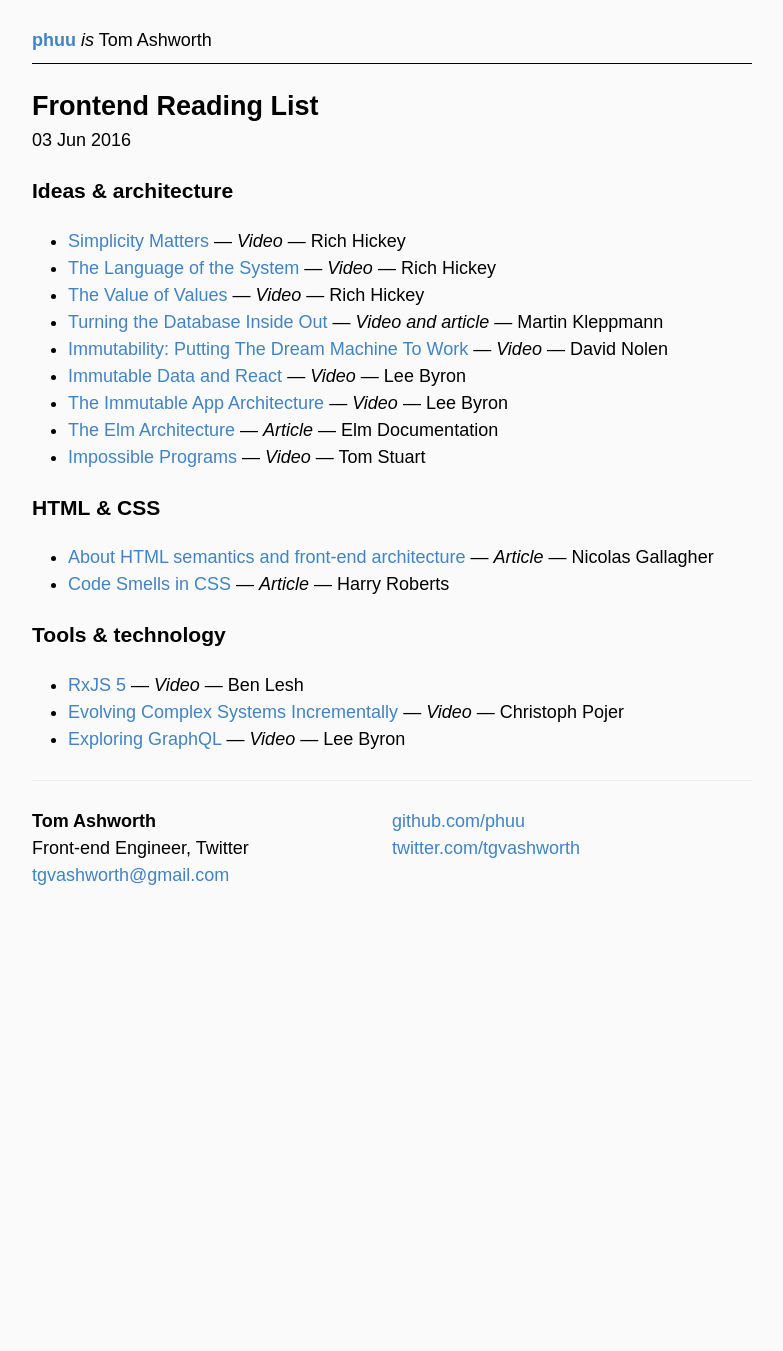
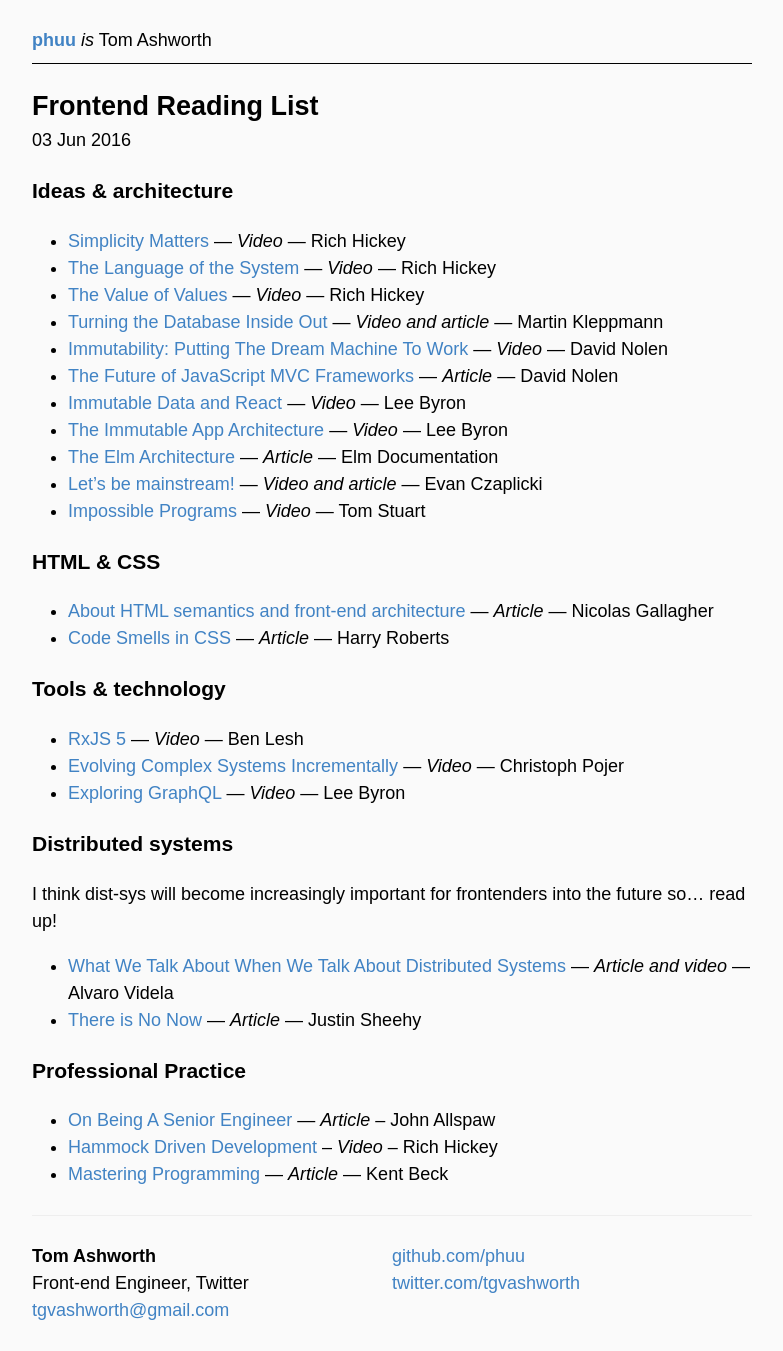
Before and after one commit to tgvashworth/tgvashworth.github.io, a Jekyll site: the page built from _posts/2016-06-03-frontend-reading-list.md, in a window 1280 px wide. Shown: the whole page, without its empty margins (248-1031 px from the left). Built offline with Jekyll 4.4.1, drawn with Linux system fonts in a browser that asks for light colours; some web fonts are replaced; before the commit the page ends 916 px from its top, so only the background shows below that.

Commit message:
Updates to the reading list

```diff
--- a/_posts/2016-06-03-frontend-reading-list.md
+++ b/_posts/2016-06-03-frontend-reading-list.md
@@ -10,9 +10,11 @@ title: "Frontend Reading List"
 - [The Value of Values](https://www.youtube.com/watch?v=-6BsiVyC1kM) — *Video* — Rich Hickey
 - [Turning the Database Inside Out](http://www.confluent.io/blog/turning-the-database-inside-out-with-apache-samza/) — *Video and article* — Martin Kleppmann
 - [Immutability: Putting The Dream Machine To Work](https://www.youtube.com/watch?v=J-bC20aAat8) — *Video* — David Nolen
+- [The Future of JavaScript MVC Frameworks](http://swannodette.github.io/2013/12/17/the-future-of-javascript-mvcs) — *Article* — David Nolen
 - [Immutable Data and React](https://www.youtube.com/watch?v=I7IdS-PbEgI) — *Video* — Lee Byron
 - [The Immutable App Architecture](https://vimeo.com/166790294) — *Video* — Lee Byron
 - [The Elm Architecture](http://guide.elm-lang.org/architecture/index.html) — *Article* — Elm Documentation
+- [Let’s be mainstream!](http://www.elmbark.com/2016/03/16/mainstream-elm-user-focused-design) — *Video and article* — Evan Czaplicki
 - [Impossible Programs](https://www.youtube.com/watch?v=hN63FOa_Gp4) — *Video* — Tom Stuart
 
 ### HTML & CSS
@@ -25,3 +27,16 @@ title: "Frontend Reading List"
 - [RxJS 5](https://www.youtube.com/watch?v=COviCoUtwx4) — *Video* — Ben Lesh
 - [Evolving Complex Systems Incrementally](https://www.youtube.com/watch?v=d0pOgY8__JM) — *Video* — Christoph Pojer
 - [Exploring GraphQL](https://www.youtube.com/watch?v=WQLzZf34FJ8) — *Video* — Lee Byron
+
+### Distributed systems
+
+I think dist-sys will become increasingly important for frontenders into the future so... read up!
+
+- [What We Talk About When We Talk About Distributed Systems](http://videlalvaro.github.io/2015/12/learning-about-distributed-systems.html) — *Article and video* — Alvaro Videla
+- [There is No Now](http://queue.acm.org/detail.cfm?id=2745385) — *Article* — Justin Sheehy
+
+### Professional Practice
+
+- [On Being A Senior Engineer](http://www.kitchensoap.com/2012/10/25/on-being-a-senior-engineer/) — *Article* – John Allspaw
+- [Hammock Driven Development](https://www.youtube.com/watch?v=f84n5oFoZBc) – *Video* – Rich Hickey
+- [Mastering Programming](https://www.facebook.com/notes/kent-beck/mastering-programming/1184427814923414) — *Article* — Kent Beck
```
